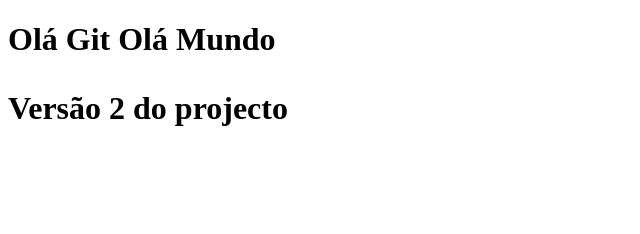
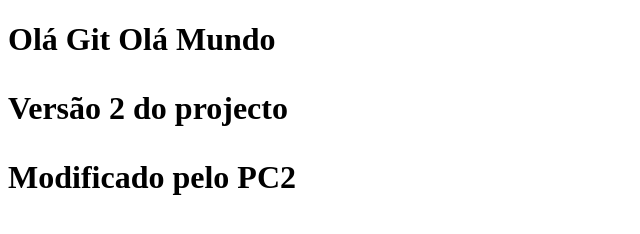
Before and after one commit to academyonexcode-cpu/projeto-lab, a plain HTML site: page index.html in a window 1280 px wide. Shown: the whole page, without its empty margins (0-640 px from the left). Drawn offline with Linux system fonts and the light colour scheme.

Commit message:
PC2: adiciona footer ao index

```diff
--- a/index.html
+++ b/index.html
@@ -10,3 +10,4 @@
         <p1>Olá Mundo<p1>
 </body>
 </html><p>Versão 2 do projecto</p>
+<footer>Modificado pelo PC2</footer>
```
